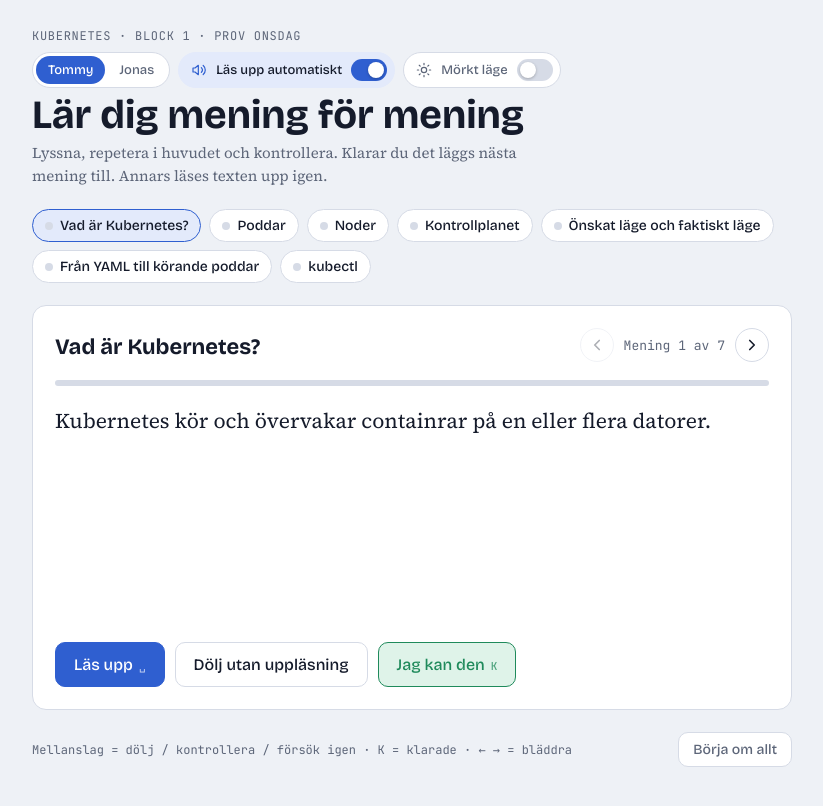
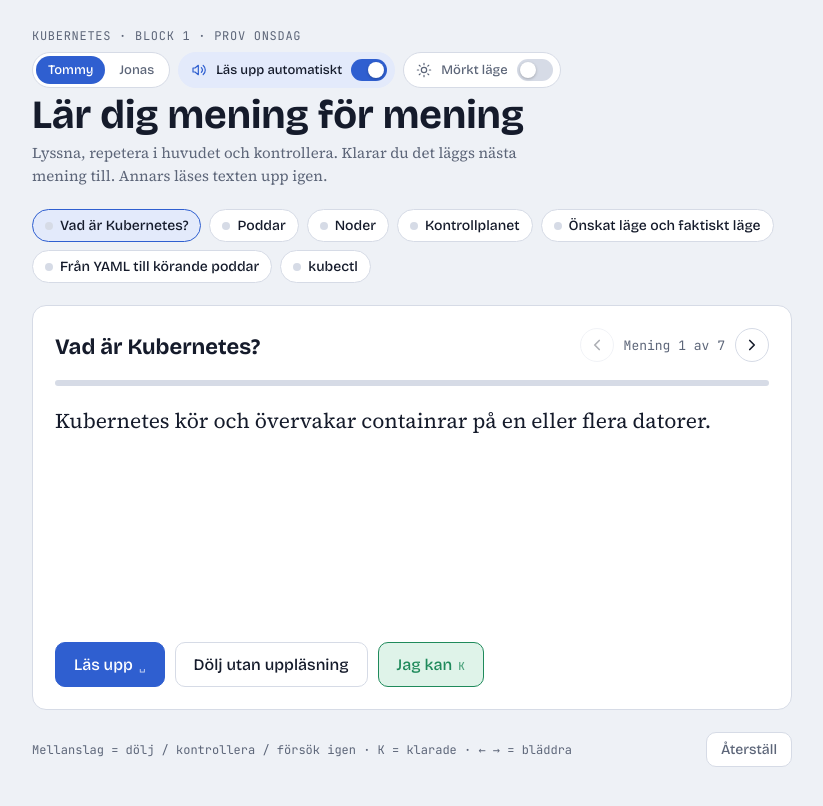
Before and after one commit to efritioff/learn-kubernetes, a React (Vite) app: page / in a window 1280 px wide. Both pictures are taken after a click on the button "Vad är Kubernetes?". Shown: the top 806 px of the page, without its empty margins (228-1051 px from the left). Built offline with nearby package versions, Linux system fonts and the light colour scheme.

Commit message:
Shortend text

```diff
--- a/src/App.tsx
+++ b/src/App.tsx
@@ -292,7 +292,7 @@
               >
                 {!autoRead ? (
                   <>
-                    Dölj och repetera<kbd>␣</kbd>
+                    Dölj svar<kbd>␣</kbd>
                   </>
                 ) : speech === "blocked" ? (
                   "Dölj utan uppläsning"
@@ -303,7 +303,7 @@
                 )}
               </button>
               <button type="button" className="btn ok" onClick={() => dispatch({ type: "yes" })}>
-                Jag kan den<kbd>K</kbd>
+                Jag kan<kbd>K</kbd>
               </button>
             </>
           )}
@@ -356,7 +356,7 @@
             if (window.confirm("Börja om allt? Alla framsteg nollställs.")) dispatch({ type: "reset" });
           }}
         >
-          Börja om allt
+          Återställ
         </button>
       </div>
     </div>
```
